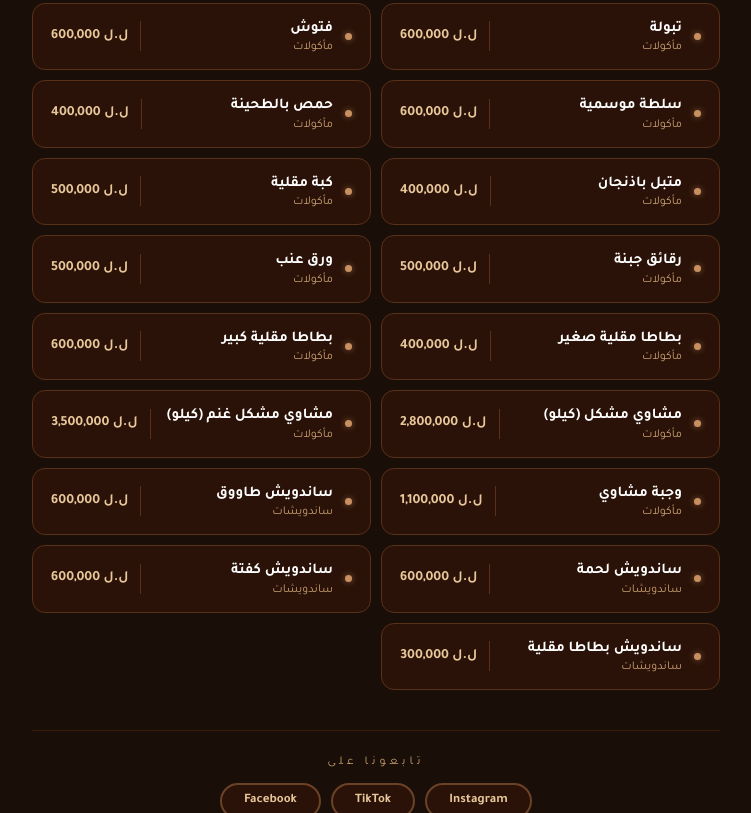
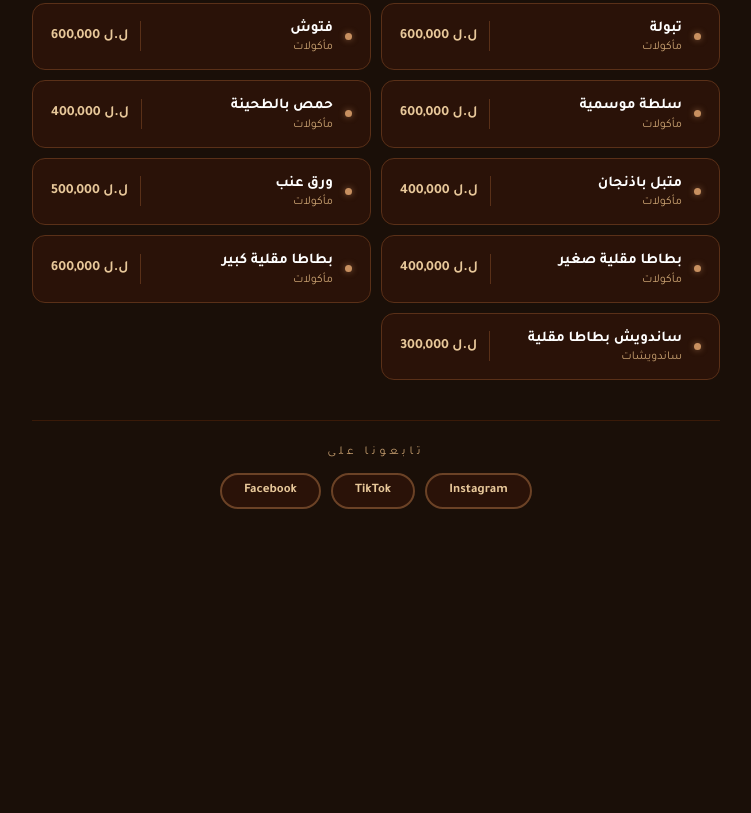
Before and after one commit to Raedsh-1/jdoudna, a plain HTML site: page index.html in a window 1280 px wide. Shown: the part 1369-2182 px from the top of the page, without its empty margins (264-1015 px from the left). After the commit the page ends 1938 px from the top, so only its background shows below. Drawn offline with Linux system fonts and the light colour scheme.

Commit message:
Update index.html

```diff
--- a/index.html
+++ b/index.html
@@ -388,17 +388,10 @@
     { name: 'سلطة موسمية', price: 'ل.ل 600,000', cat: 'مأكولات' },
     { name: 'حمص بالطحينة', price: 'ل.ل 400,000', cat: 'مأكولات' },
     { name: 'متبل باذنجان', price: 'ل.ل 400,000', cat: 'مأكولات' },
-    { name: 'كبة مقلية', price: 'ل.ل 500,000', cat: 'مأكولات' },
-    { name: 'رقائق جبنة', price: 'ل.ل 500,000', cat: 'مأكولات' },
+
     { name: 'ورق عنب', price: 'ل.ل 500,000', cat: 'مأكولات' },
     { name: 'بطاطا مقلية صغير', price: 'ل.ل 400,000', cat: 'مأكولات' },
     { name: 'بطاطا مقلية كبير', price: 'ل.ل 600,000', cat: 'مأكولات' },
-    { name: 'مشاوي مشكل (كيلو)', price: 'ل.ل 2,800,000', cat: 'مأكولات' },
-    { name: 'مشاوي مشكل غنم (كيلو)', price: 'ل.ل 3,500,000', cat: 'مأكولات' },
-    { name: 'وجبة مشاوي', price: 'ل.ل 1,100,000', cat: 'مأكولات' },
-    { name: 'ساندويش طاووق', price: 'ل.ل 600,000', cat: 'ساندويشات' },
-    { name: 'ساندويش لحمة', price: 'ل.ل 600,000', cat: 'ساندويشات' },
-    { name: 'ساندويش كفتة', price: 'ل.ل 600,000', cat: 'ساندويشات' },
     { name: 'ساندويش بطاطا مقلية', price: 'ل.ل 300,000', cat: 'ساندويشات' },
   ];
 
```
